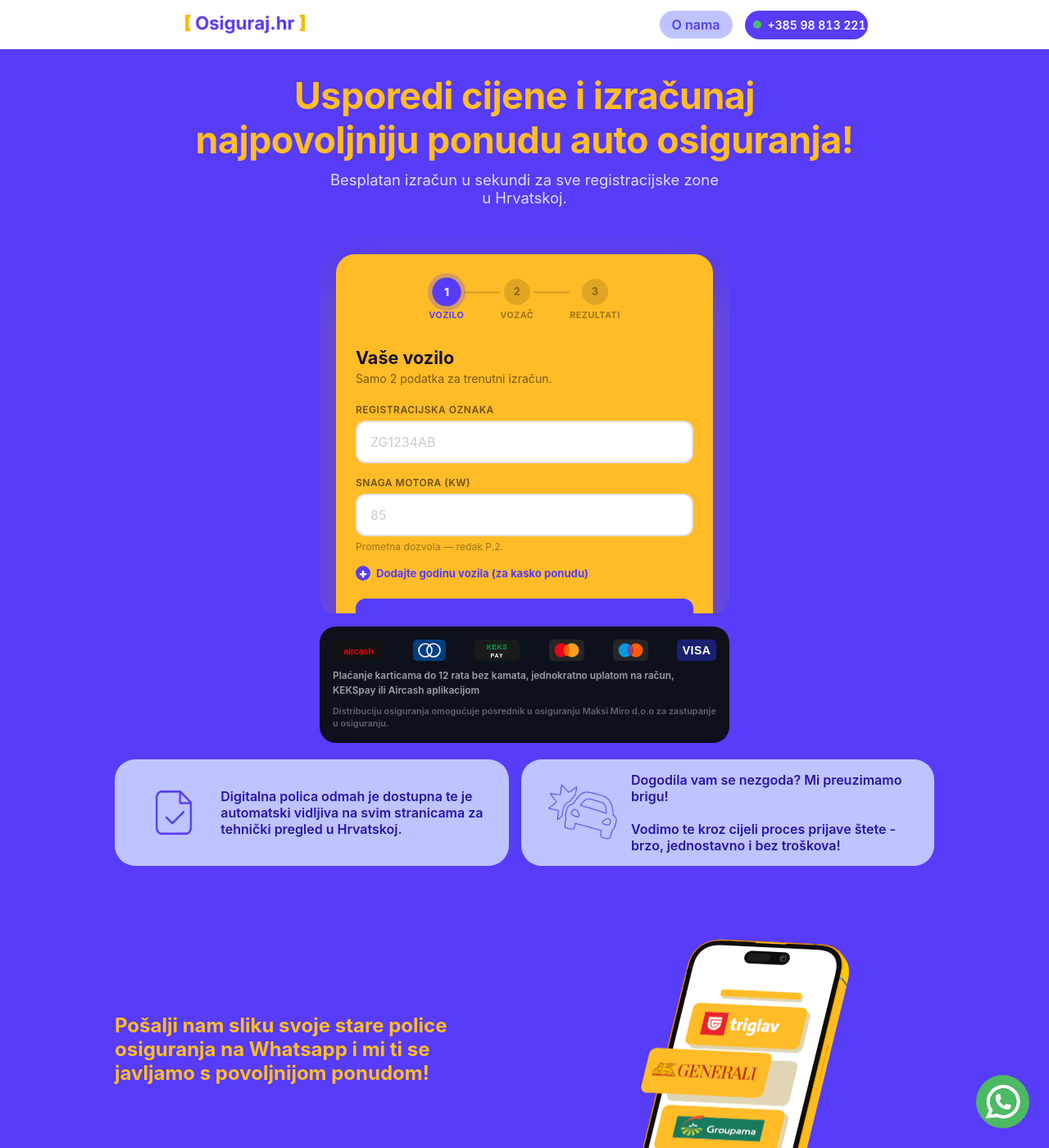
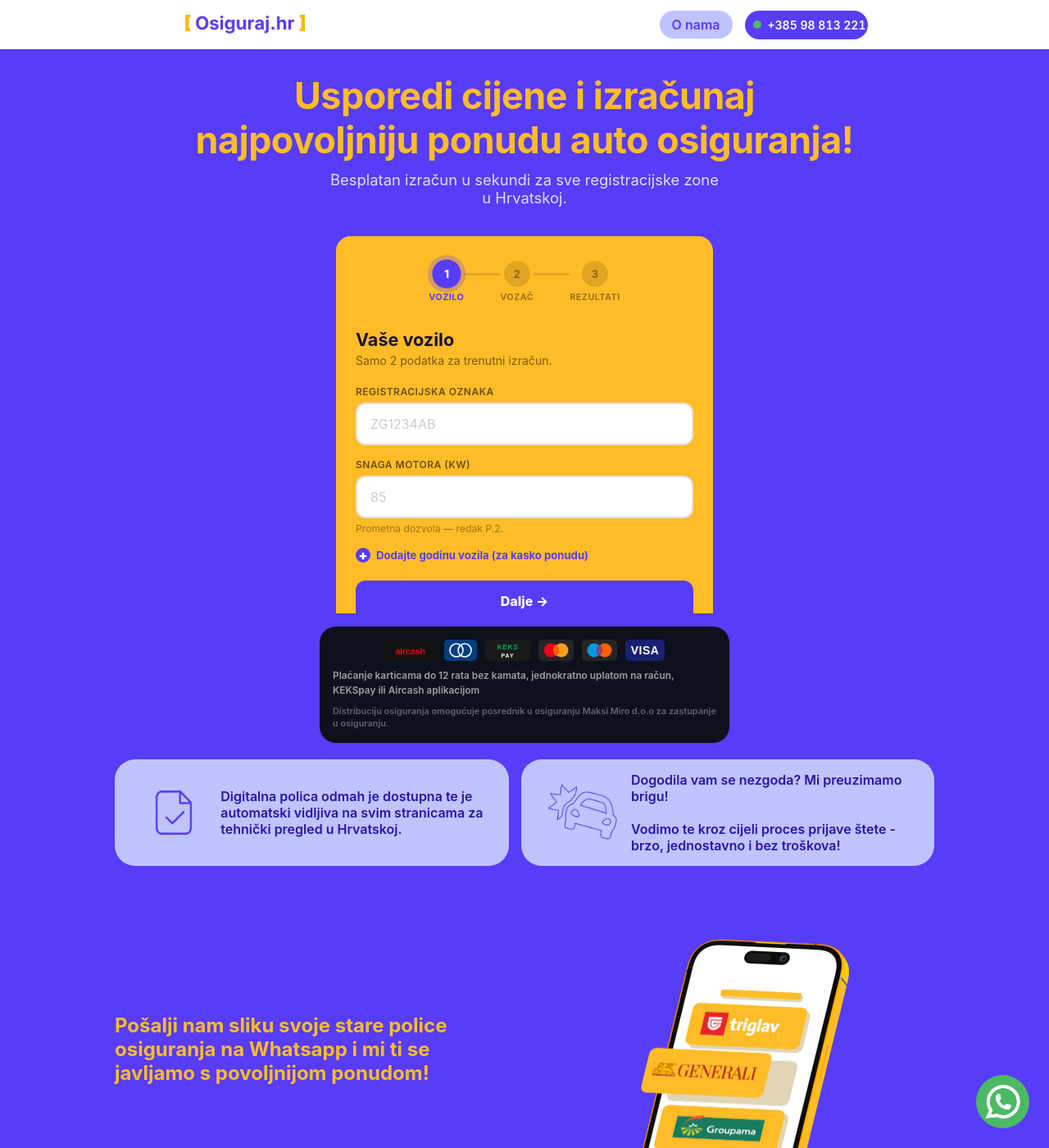
Before and after one commit to Filip-Gale/OsigurajHR, a Jekyll site: the page built from index.html, in a window 1280 px wide and 1400 px high. Shown: the whole window at 82% size. Built offline with Jekyll 4.4.1, drawn with Linux system fonts in a browser that asks for light colours.

Commit message:
Fix payment logos spacing on desktop — use center+gap instead of space-between
Co-Authored-By: Claude Sonnet 4.6 <noreply@anthropic.com>

```diff
--- a/index.html
+++ b/index.html
@@ -214,7 +214,7 @@ height="0" width="0" style="display:none;visibility:hidden"></iframe></noscript>
         <style>
         .hp-pay-wrap { max-width:500px; width:92%; margin:0 auto 20px; }
         .hp-pay-section { background:#0d111c; border-radius:20px; padding:16px; }
-        .hp-pay-logos-row { display:flex; align-items:center; justify-content:space-between; margin-bottom:10px; }
+        .hp-pay-logos-row { display:flex; align-items:center; justify-content:center; gap:10px; flex-wrap:wrap; margin-bottom:10px; }
         .hp-pay-logo-badge { height:26px; border-radius:5px; display:block; flex-shrink:0; }
         .hp-pay-bar-text { font-size:0.74rem; color:rgba(255,255,255,0.6); line-height:1.5; margin:0 0 8px; }
         .hp-pay-disclaimer { font-size:0.68rem; color:rgba(255,255,255,0.35); line-height:1.4; margin:0; }
```
